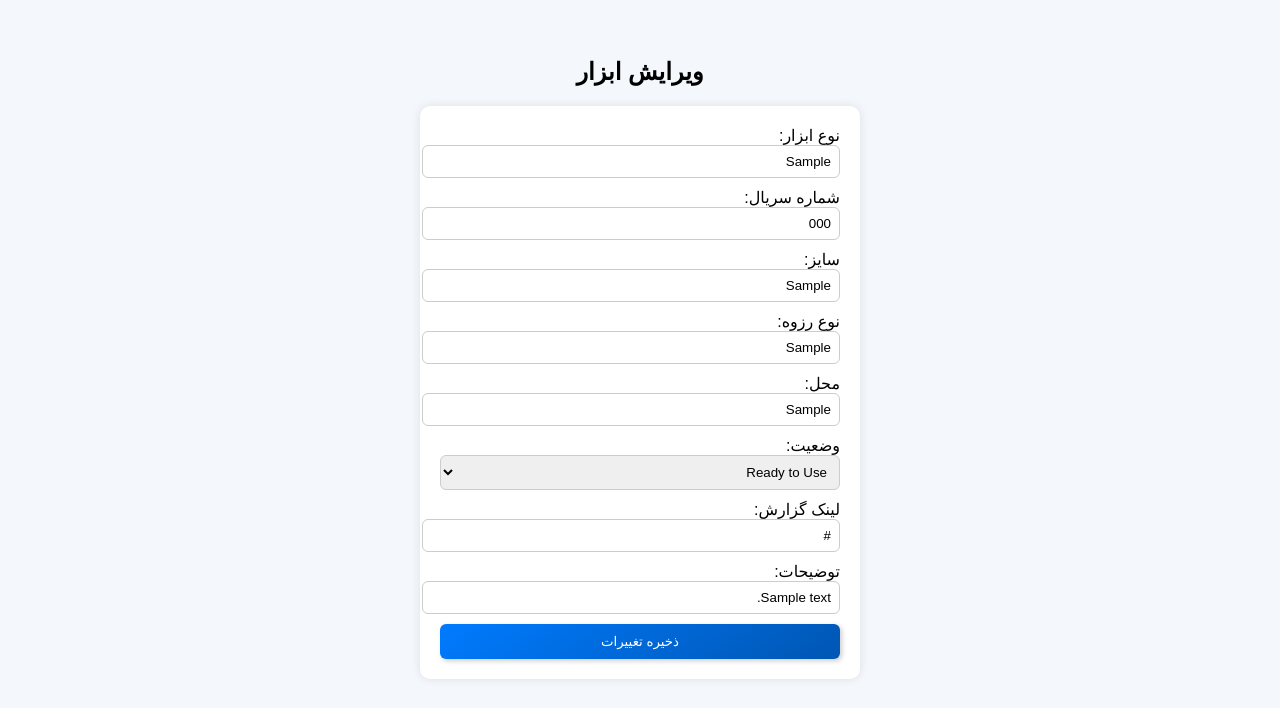
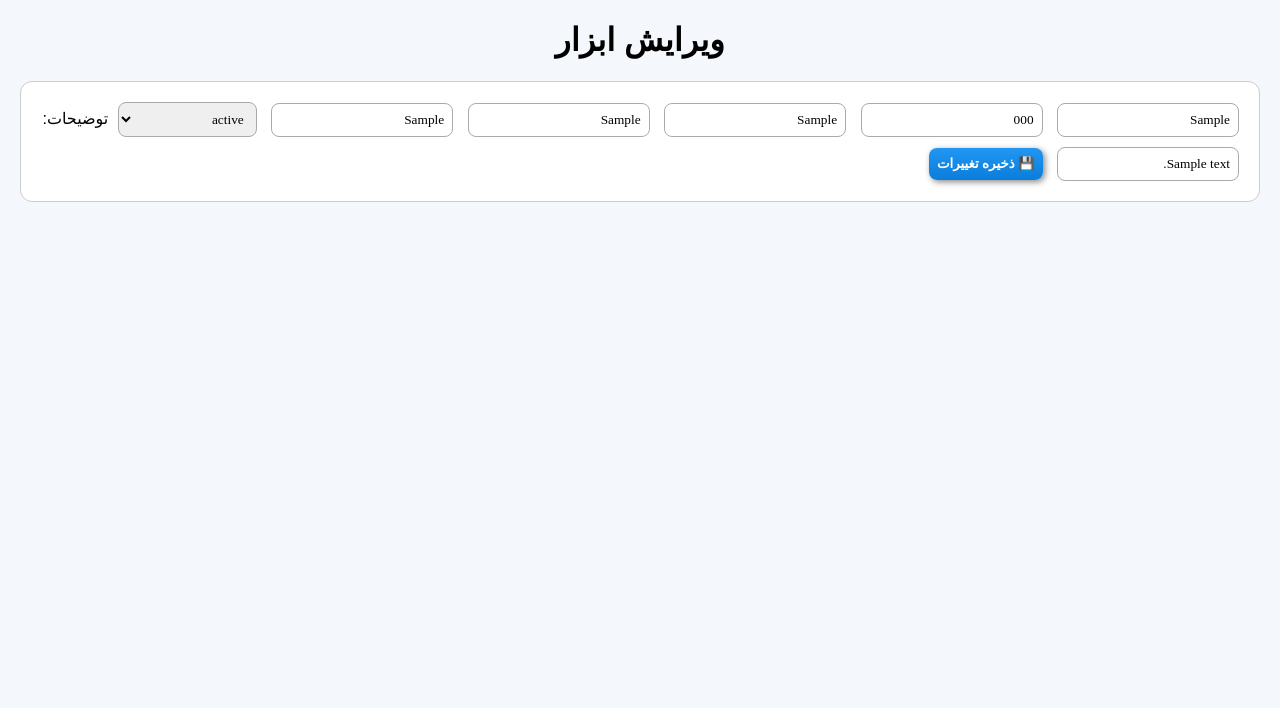
Before and after one commit to javadrad/Inventory-app-final, a Flask app: page /edit/1 in a window 1280 px wide. Shown: the top 708 px of the page. Run offline with Flask 3, Linux system fonts and the light colour scheme; tables that the repository leaves empty hold one stand-in row (values such as "Sample post").

Commit message:
Update edit.html

```diff
--- a/templates/edit.html
+++ b/templates/edit.html
@@ -5,61 +5,54 @@
     <title>ویرایش ابزار</title>
     <style>
         body {
-    font-family: 'BNazanin', Arial, sans-serif;
+            font-family: "B Nazanin", Arial, sans-serif;
+            direction: rtl;
+            margin: 20px;
             background: #f4f7fb;
-    direction: rtl; padding: 30px;
         }
+        h1 { text-align: center; font-weight: bold; }
         form {
-    background: white; padding: 20px;
-    border-radius: 10px; width: 400px;
-    margin: auto; box-shadow: 0 0 10px rgba(0,0,0,0.1);
-}
-input, select {
-    width: 100%; padding: 8px;
-    margin-bottom: 10px; border-radius: 6px;
+            background: #fff;
+            padding: 15px;
+            border-radius: 12px;
             border: 1px solid #ccc;
         }
+        input, select, button {
+            margin: 5px;
+            padding: 8px;
+            border-radius: 8px;
+            border: 1px solid #aaa;
+            font-family: "B Nazanin";
+        }
         button {
-    background: linear-gradient(145deg, #007bff, #0056b3);
-    color: white; border: none; padding: 10px 15px;
-    border-radius: 6px; cursor: pointer; width: 100%;
-    box-shadow: 2px 2px 5px rgba(0,0,0,0.2);
+            background: linear-gradient(#2196F3, #0b7dda);
+            color: white;
+            font-weight: bold;
+            cursor: pointer;
+            box-shadow: 2px 2px 6px #888;
+            border: none;
         }
-button:hover { background: linear-gradient(145deg, #0056b3, #007bff); }
     </style>
 </head>
 <body>
-<h2 style="text-align:center;">ویرایش ابزار</h2>
-<form method="POST">
-    <label>نوع ابزار:</label>
-    <input type="text" name="tool_type" value="{{ item[1] }}" required>
-
-    <label>شماره سریال:</label>
-    <input type="text" name="serial_number" value="{{ item[2] }}" required>
-
-    <label>سایز:</label>
-    <input type="text" name="size" value="{{ item[3] }}" required>
-
-    <label>نوع رزوه:</label>
-    <input type="text" name="thread_type" value="{{ item[4] }}" required>
-
-    <label>محل:</label>
-    <input type="text" name="location" value="{{ item[5] }}" required>
-
-    <label>وضعیت:</label>
-    <select name="status" required>
-        {% for opt in ["Ready to Use","Need to Repair","Need to Sandblast","Scrap","Class 2","Need to Inspection"] %}
-        <option value="{{ opt }}" {% if item[6] == opt %}selected{% endif %}>{{ opt }}</option>
-        {% endfor %}
+    <h1>ویرایش ابزار</h1>
+    <form method="POST" action="/edit/{{ item[0] }}">
+        <input type="text" name="tool_type" value="{{ item[1] }}">
+        <input type="text" name="serial_number" value="{{ item[2] }}">
+        <input type="text" name="size" value="{{ item[3] }}">
+        <input type="text" name="thread_type" value="{{ item[4] }}">
+        <input type="text" name="location" value="{{ item[5] }}">
+        <select name="status">
+            <option selected>{{ item[6] }}</option>
+            <option>Ready to Use</option>
+            <option>Need to Repair</option>
+            <option>Need to Sandblast</option>
+            <option>Scrap</option>
+            <option>Class 2</option>
+            <option>Need to Inspection</option>
         </select>
-
-    <label>لینک گزارش:</label>
-    <input type="text" name="report_link" value="{{ item[7] }}">
-
-    <label>توضیحات:</label>
-    <input type="text" name="description" value="{{ item[8] or '' }}">
-
-    <button type="submit">ذخیره تغییرات</button>
+        توضیحات: <input type="text" name="description" value="{{ item[8] }}">
+        <button type="submit">💾 ذخیره تغییرات</button>
     </form>
 </body>
 </html>
```
Lines whose indentation alone changed are shown as unchanged.
